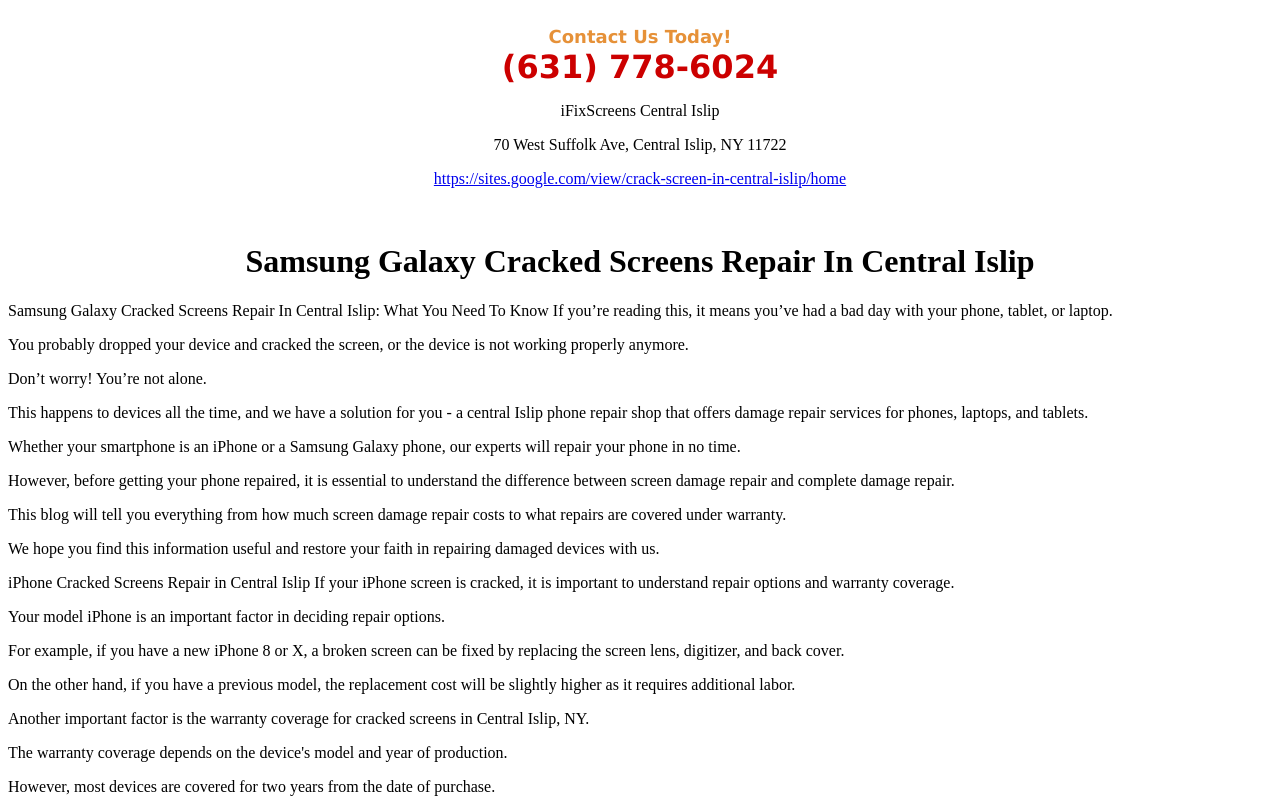
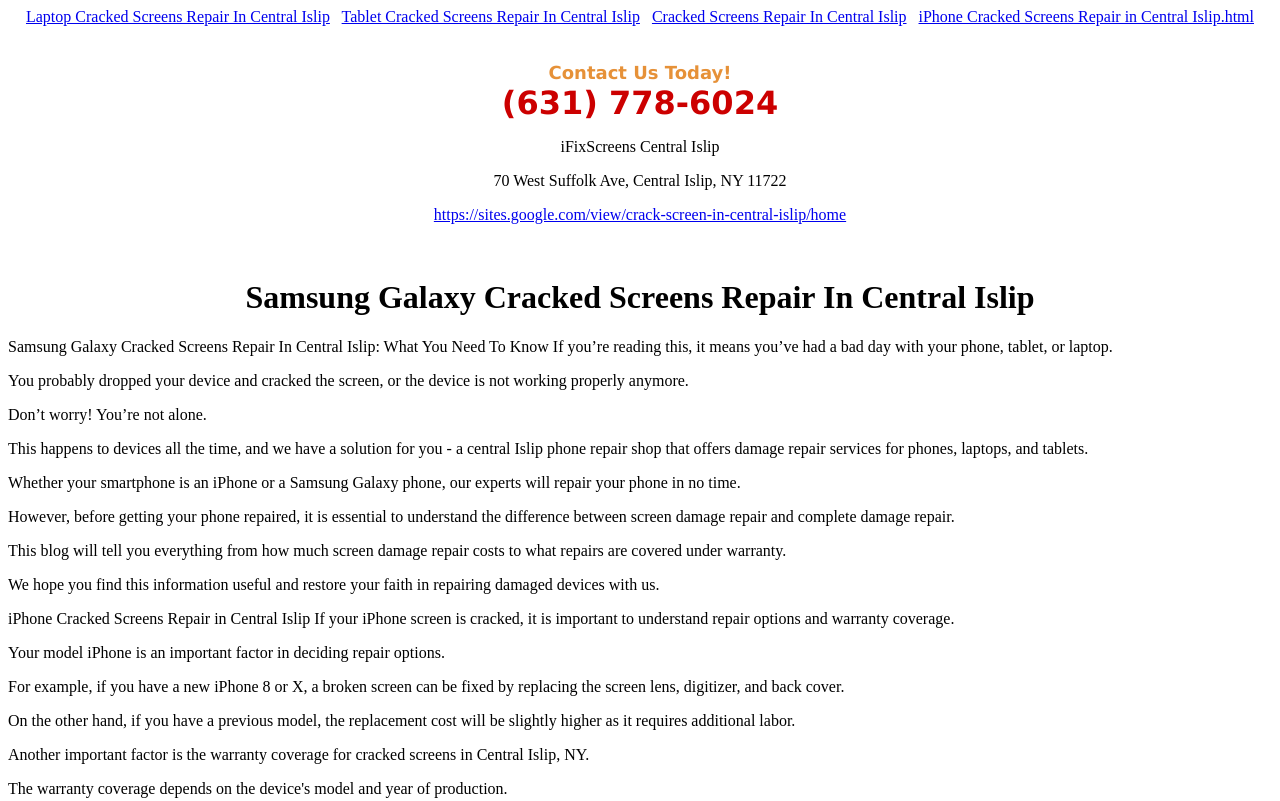
Before and after one commit to iFix786/cracked-screen-repair-central-islip, a plain HTML site: page SamsungGalaxyCrackedScreensRepairInCentralIslip.html in a window 1280 px wide. Shown: the top 801 px of the page. Drawn offline with Linux system fonts and the light colour scheme.

Commit message:
Update SamsungGalaxyCrackedScreensRepairInCentralIslip.html

```diff
--- a/SamsungGalaxyCrackedScreensRepairInCentralIslip.html
+++ b/SamsungGalaxyCrackedScreensRepairInCentralIslip.html
@@ -1,4 +1,15 @@
-<!DOCTYPE html><html><body><div class="sites-embed-align-center-wrapping-off"><div class="sites-embed-border-on sites-embed sites-embed-full-width" style="width:100%;"><div class="sites-embed-content sites-embed-type-text"><div class="sites-embed-content-textbox"><div dir="ltr"><div style="text-align:center"><br><span style="color:rgb(230,145,56)"><b><font size="4"><span style="font-family:verdana,sans-serif">Contact Us Today!</span></font></b></span><br><span style="color:rgb(204,0,0)"><b><font size="6"><span style="font-family:verdana,sans-serif">(631) 778-6024</span></font></b></span><br><p>iFixScreens Central Islip</p><p>70 West Suffolk Ave, Central Islip, NY 11722</p><p><a href="https://sites.google.com/view/crack-screen-in-central-islip/home" target="_blank">https://sites.google.com/view/crack-screen-in-central-islip/home</a></p><br></div></div></div></div></div></div><center><h1>Samsung Galaxy Cracked Screens Repair In Central Islip</h1></center>
+<!DOCTYPE html><html><body>
+   <div style="text-align: center;">
+        <a href="./LaptopCrackedScreensRepairInCentralIslip.html">Laptop Cracked Screens Repair In Central Islip</a>&nbsp&nbsp
+
+        <a href="./TabletCrackedScreensRepairInCentralIslip.html">Tablet Cracked Screens Repair In Central Islip</a>&nbsp&nbsp
+<a href="./index.html">Cracked Screens Repair In Central Islip</a>&nbsp&nbsp
+        <a href="./iPhoneCrackedScreensRepairinCentralIslip.html">iPhone Cracked Screens Repair in Central Islip.html</a>
+    </div><br/>
+
+
+
+  <div class="sites-embed-align-center-wrapping-off"><div class="sites-embed-border-on sites-embed sites-embed-full-width" style="width:100%;"><div class="sites-embed-content sites-embed-type-text"><div class="sites-embed-content-textbox"><div dir="ltr"><div style="text-align:center"><br><span style="color:rgb(230,145,56)"><b><font size="4"><span style="font-family:verdana,sans-serif">Contact Us Today!</span></font></b></span><br><span style="color:rgb(204,0,0)"><b><font size="6"><span style="font-family:verdana,sans-serif">(631) 778-6024</span></font></b></span><br><p>iFixScreens Central Islip</p><p>70 West Suffolk Ave, Central Islip, NY 11722</p><p><a href="https://sites.google.com/view/crack-screen-in-central-islip/home" target="_blank">https://sites.google.com/view/crack-screen-in-central-islip/home</a></p><br></div></div></div></div></div></div><center><h1>Samsung Galaxy Cracked Screens Repair In Central Islip</h1></center>
 
 Samsung Galaxy Cracked Screens Repair In Central Islip: What You Need To Know
 If you’re reading this, it means you’ve had a bad day with your phone, tablet, or laptop. <p>You probably dropped your device and cracked the screen, or the device is not working properly anymore. <p>Don’t worry! You’re not alone. <p>This happens to devices all the time, and we have a solution for you - a central Islip phone repair shop that offers damage repair services for phones, laptops, and tablets. <p>Whether your smartphone is an iPhone or a Samsung Galaxy phone, our experts will repair your phone in no time.
```
